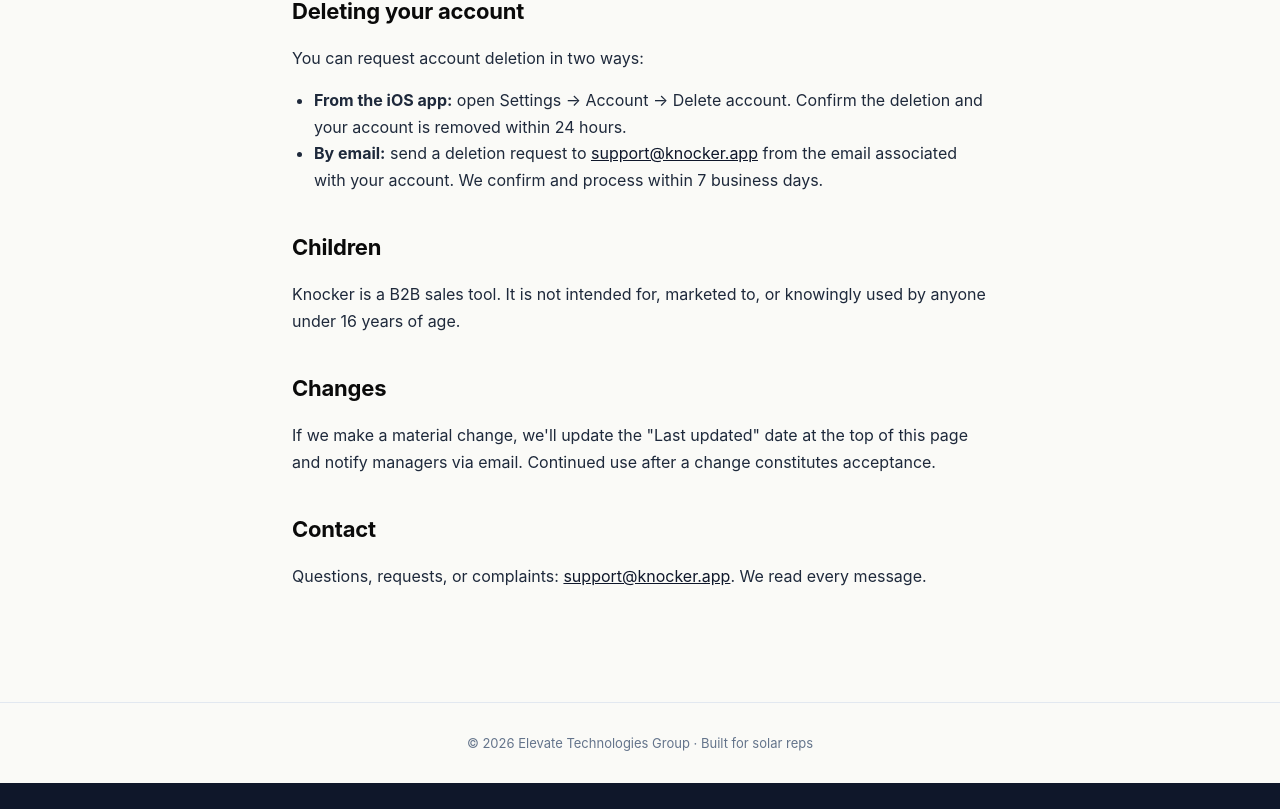
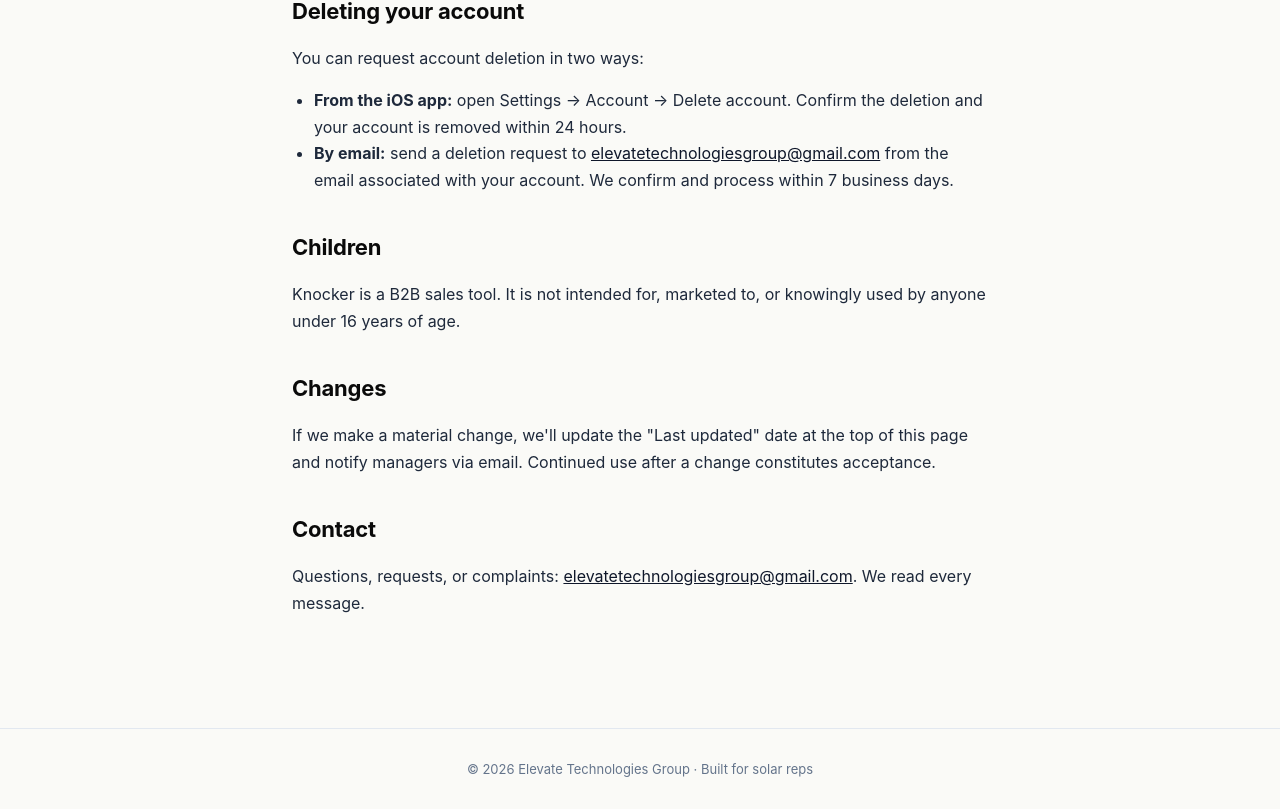
Before and after one commit to Elevate-Technologies-Group/knocker, a React (Vite) app: page /privacy in a window 1280 px wide. Shown: the part 1823-2632 px from the top of the page. Before the commit the page ends 2606 px from the top, so only its background shows below. Built offline with nearby package versions, Linux system fonts and the light colour scheme.

Commit message:
Use elevatetechnologiesgroup@gmail.com as the public support email
knocker.app domain isn't owned, so the previous support@knocker.app
address would bounce. Swapped in the working Gmail across Privacy,
Support, and the Landing CTA strip.

```diff
--- a/src/marketing/Landing.jsx
+++ b/src/marketing/Landing.jsx
@@ -196,7 +196,7 @@
         </div>
         <a style={btnAmber} href="#download">Get Knocker for iOS →</a>
         <p style={{ marginTop: 20, fontSize: 13, color: 'rgba(250,250,247,0.6)' }}>
-          App Store launch coming soon. Reach out at <a href="mailto:support@knocker.app" style={{ color: '#F59E0B', textDecoration: 'underline' }}>support@knocker.app</a> for early-access details.
+          App Store launch coming soon. Reach out at <a href="mailto:elevatetechnologiesgroup@gmail.com" style={{ color: '#F59E0B', textDecoration: 'underline' }}>elevatetechnologiesgroup@gmail.com</a> for early-access details.
         </p>
       </div>
     </section>
--- a/src/marketing/Privacy.jsx
+++ b/src/marketing/Privacy.jsx
@@ -110,7 +110,7 @@
         </li>
         <li>
           <strong>By email:</strong> send a deletion request to{' '}
-          <a href="mailto:support@knocker.app" style={link}>support@knocker.app</a>{' '}
+          <a href="mailto:elevatetechnologiesgroup@gmail.com" style={link}>elevatetechnologiesgroup@gmail.com</a>{' '}
           from the email associated with your account. We confirm and process
           within 7 business days.
         </li>
@@ -132,7 +132,7 @@
       <h2 style={h2}>Contact</h2>
       <p>
         Questions, requests, or complaints:{' '}
-        <a href="mailto:support@knocker.app" style={link}>support@knocker.app</a>.
+        <a href="mailto:elevatetechnologiesgroup@gmail.com" style={link}>elevatetechnologiesgroup@gmail.com</a>.
         We read every message.
       </p>
     </LegalLayout>
--- a/src/marketing/Support.jsx
+++ b/src/marketing/Support.jsx
@@ -12,7 +12,7 @@
       <h2 style={h2}>Contact</h2>
       <p>
         <strong>Email:</strong>{' '}
-        <a href="mailto:support@knocker.app" style={link}>support@knocker.app</a>
+        <a href="mailto:elevatetechnologiesgroup@gmail.com" style={link}>elevatetechnologiesgroup@gmail.com</a>
       </p>
       <p>
         Include your account email and a description of the issue. Screenshots
@@ -63,7 +63,7 @@
       </p>
       <p>
         You can also email{' '}
-        <a href="mailto:support@knocker.app" style={link}>support@knocker.app</a>{' '}
+        <a href="mailto:elevatetechnologiesgroup@gmail.com" style={link}>elevatetechnologiesgroup@gmail.com</a>{' '}
         from your account address to request deletion.
       </p>
 
```
